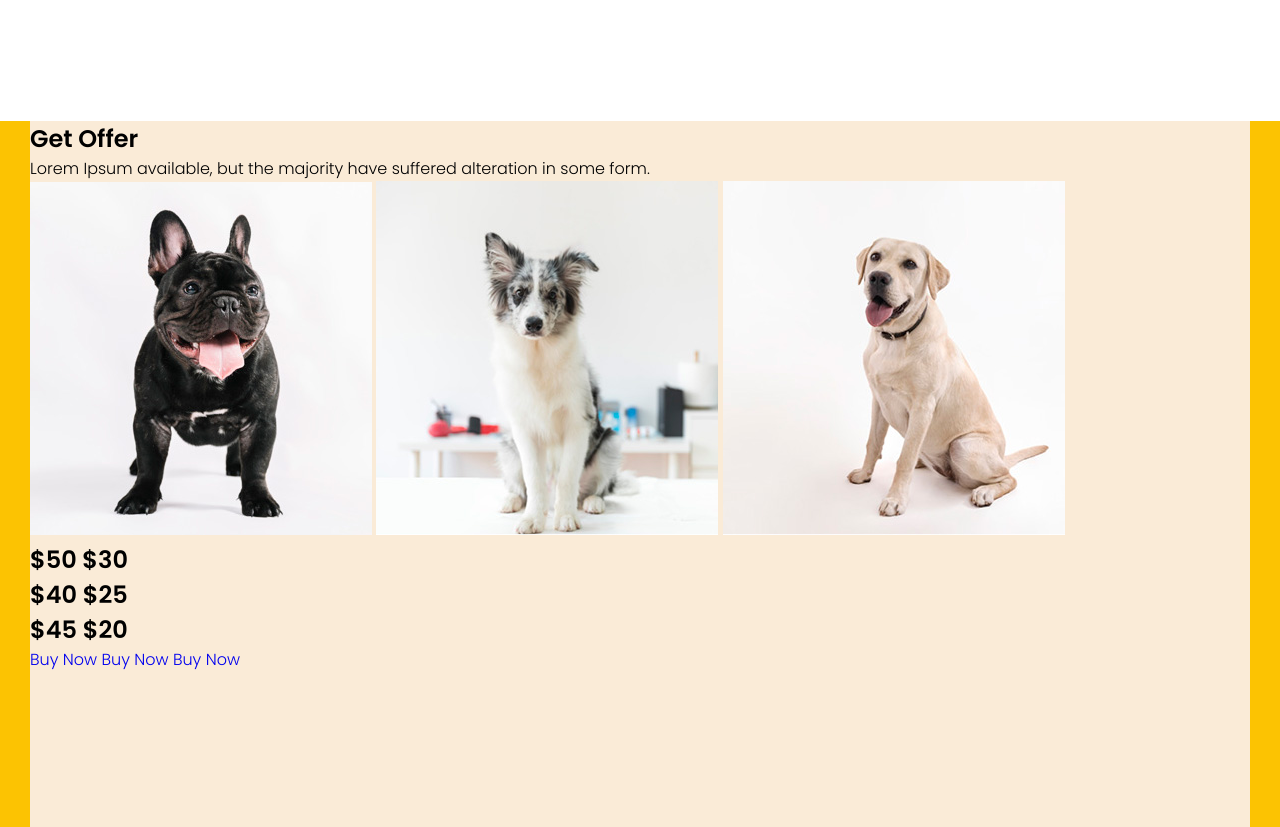
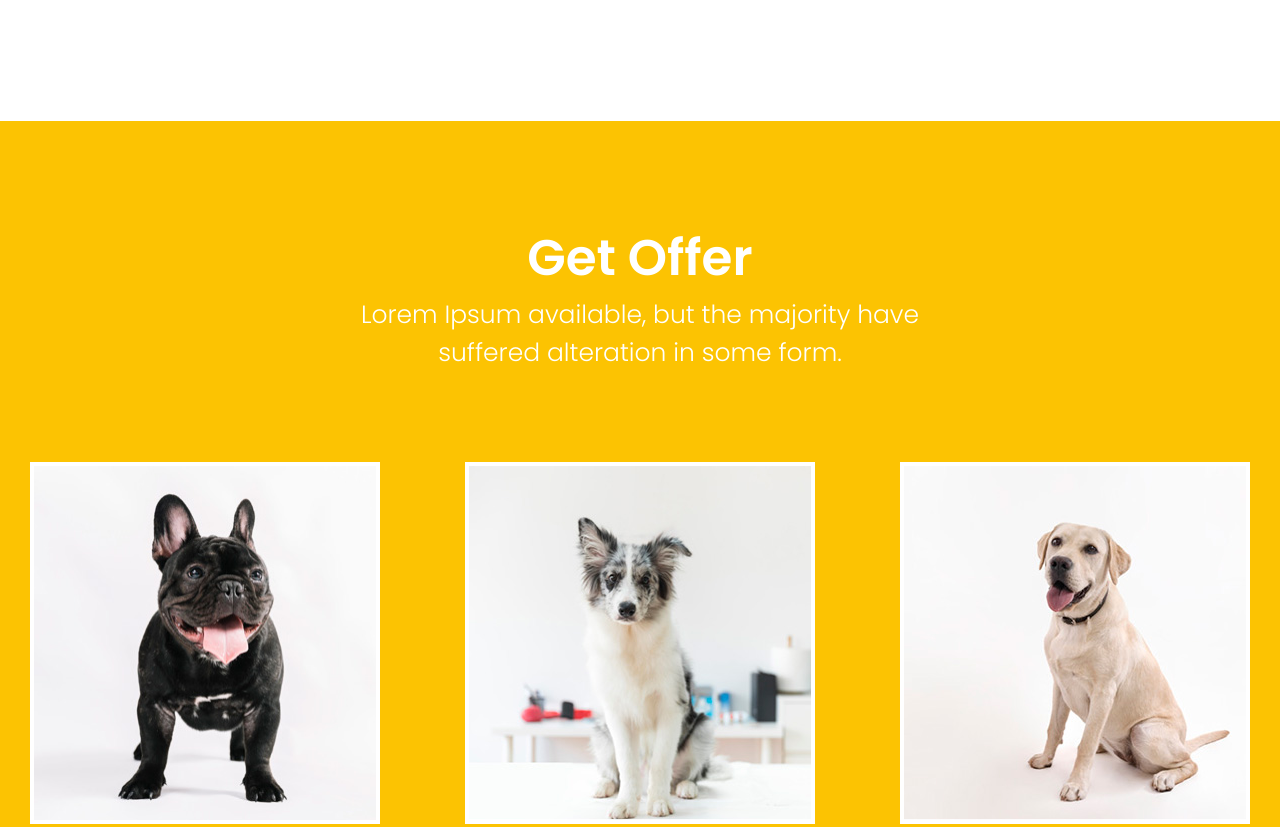
Before and after one commit to murad-hossain1/vetecare, a plain HTML site: page index.html in a window 1280 px wide. Shown: the part 3400-4227 px from the top of the page. Drawn offline with Linux system fonts and the light colour scheme.

Commit message:
section-5 completed

```diff
--- a/index.css
+++ b/index.css
@@ -381,11 +381,69 @@ ul li {
 .section-5 {
     width: 100%;
     background-color: #fcc302;
+    color: #fff;
 }
 
 .s5-container {
     width: 1220px;
-    height: 1020px;
-    background-color: antiquewhite;
+    height: 910px;
+    background-color: #fcc302;
     margin: 0 auto;
 }
+
+.s5-title {
+    text-align: center;
+
+}
+
+.s5-title h2 {
+    font-size: 50px;
+    padding-top: 100px;
+}
+
+.s5-title p {
+    font-size: 25px;
+    padding: 0 330px;
+}
+
+.s5-img-section {
+    margin-top: 90px;
+    display: flex;
+    justify-content: space-between;
+}
+
+.s5-img-section img {
+    border: 4px solid #fff;
+}
+
+.s5-subtitle {
+    margin-top: 35px;
+    display: flex;
+    justify-content: space-between;
+    padding: 0 95px;
+    font-size: 20px;
+}
+
+.s5-subtitle .dlt-text {
+    text-decoration-line: line-through;
+}
+
+.s5-button {
+    margin-top: 20px;
+    display: flex;
+    justify-content: space-between;
+    padding: 0 55px;
+    font-size: 20px;
+    font-weight: 600;
+}
+
+.s5-button a {
+    width: 200px;
+    height: 60px;
+    padding: 15px 50px;
+    border-radius: 50px;
+    background-color: #00bec9;
+    color: #fff;
+}
+
+/* section-5 completed */
```
Also changed, not shown: index.html (+1 -11 lines).
